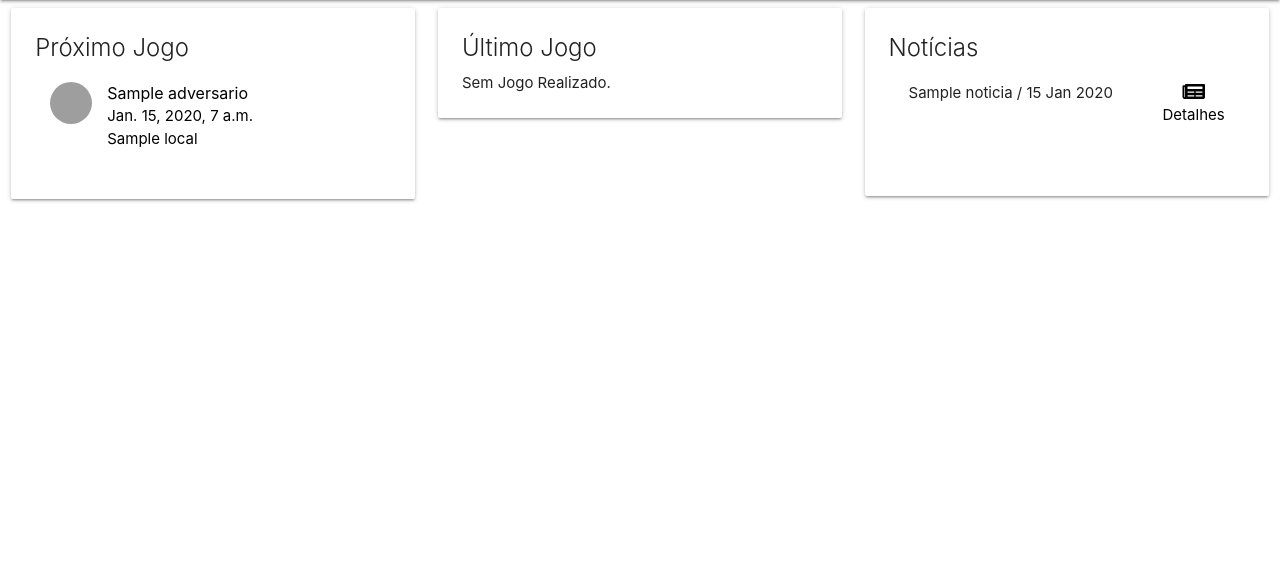
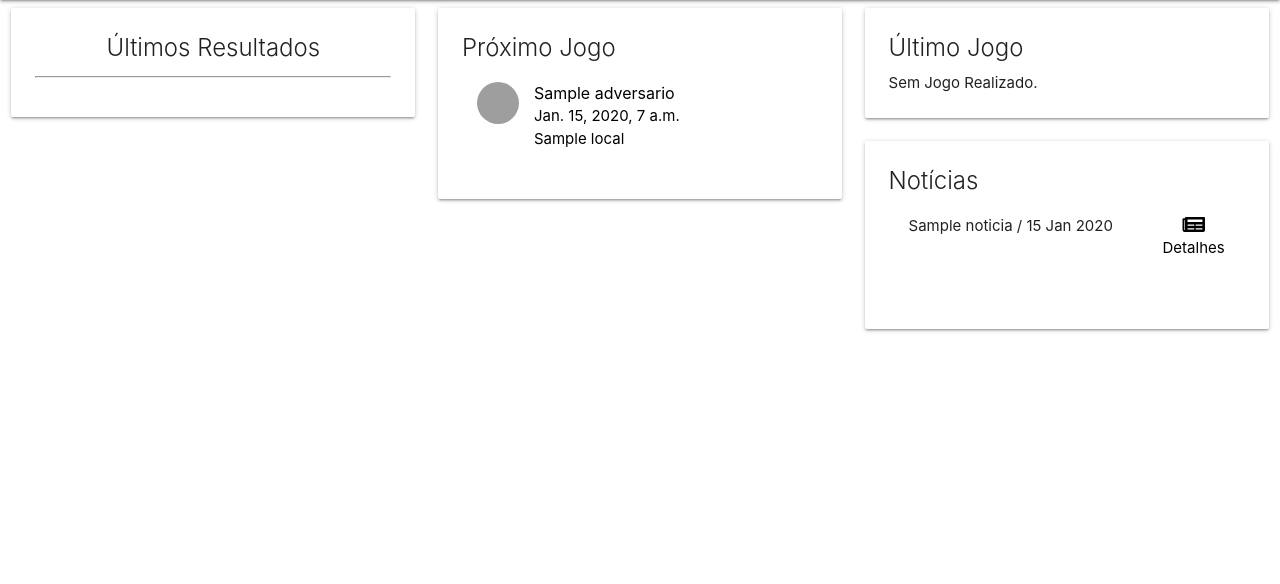
Before and after one commit to DiegoDenzer/realmatismo, a Django app: page / in a window 1280 px wide. Shown: the part 64-648 px from the top of the page. Run offline with Django 3.2, Linux system fonts and the light colour scheme; tables that the repository leaves empty hold one stand-in row (values such as "Sample post"); parts of the project's set-up code (start-up, migrations or seed data) failed here and were passed over; some libraries are stand-ins or nearby versions; grey boxes are pictures that could not be loaded.

Commit message:
Refatorando a Logica

```diff
--- a/jogo/templates/jogo/home.html
+++ b/jogo/templates/jogo/home.html
@@ -3,6 +3,27 @@
 {% block main %}
 {% load static %}
 <div class="row">
+
+
+    <div class="col s12 m4">
+        <div class="card hoverable">
+            <div class="card-content">
+                 <span class="card-title center">Últimos Resultados
+                     <hr class="deep-orange">
+                 </span>
+                <ul class="pagination">
+                    {% for p in performace %}
+                        <li>
+                        <div class="card {% if p == 'V' %}green{% elif p == 'D'%}red{% else %}grey{% endif %}">
+                            <h6 style="margin: 10px; padding: 10px">{{ p }}</h6>
+                        </div>
+                        </li>
+                    {% endfor %}
+                </ul>
+            </div>
+        </div>
+    </div>
+
     <div class="col s12 m4">
         <div class="card hoverable">
             <div class="card-content">
--- a/jogo/views.py
+++ b/jogo/views.py
@@ -13,15 +13,16 @@
     def get(self, *args, **kwargs):
         data = {}
         now = datetime.now()
+        jogos_anteriores = Jogo.objects.order_by('-data').filter(data__lt=now)
+        proximos_jogos = Jogo.objects.order_by('data').filter(data__gte=now)
+        noticias = Noticia.objects.order_by('-data_inclusao')
 
-        jogos_anteriores = Jogo.objects.order_by('-data').filter(data__lt=now)
-        data['jogos_anteriores'] = jogos_anteriores[:1]
-
-        proximos_jogos = Jogo.objects.order_by('data').filter(data__gte=now)
-        data['proximos_jogos'] = proximos_jogos[:1]
-
-        noticias = Noticia.objects.order_by('-data_inclusao')
-        data['noticias'] = noticias[:1]
+        data ={
+            'jogos_anteriores': jogos_anteriores[:1],
+            'proximos_jogos': proximos_jogos[:1],
+            'noticias': noticias[:1],
+            'performace': Jogo.objects.perfomace()
+        }
 
 
         return render(self.request, 'jogo/home.html', data)
```
